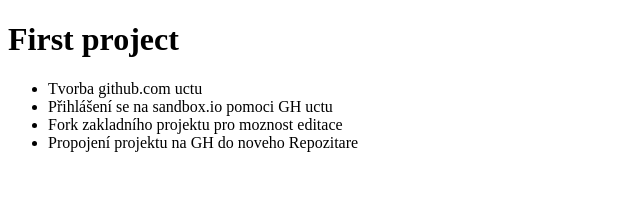
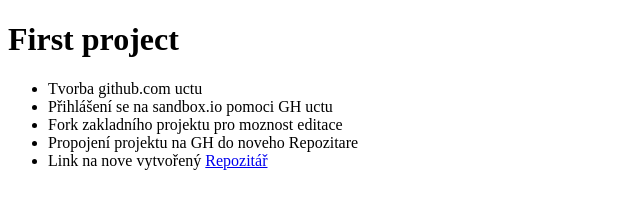
Before and after one commit to wejpno/TWWW-CodeSandbox-GH, a website: page index.html in a window 1280 px wide. Shown: the whole page, without its empty margins (0-640 px from the left). Drawn offline with Linux system fonts and the light colour scheme.

Commit message:
Přidán link

```diff
--- a/index.html
+++ b/index.html
@@ -13,6 +13,15 @@
       <li>Přihlášení se na sandbox.io pomoci GH uctu</li>
       <li>Fork zakladního projektu pro moznost editace</li>
       <li>Propojení projektu na GH do noveho Repozitare</li>
+      <li>
+        Link na nove vytvořený
+        <a
+          title="Odkaz na GH"
+          href="https://github.com/wejpno/TWWW-CodeSandbox-GH"
+        >
+          Repozitář
+        </a>
+      </li>
     </ul>
   </body>
 </html>
```
